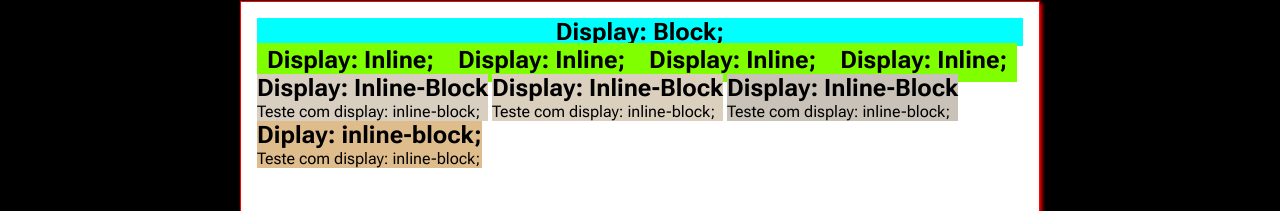
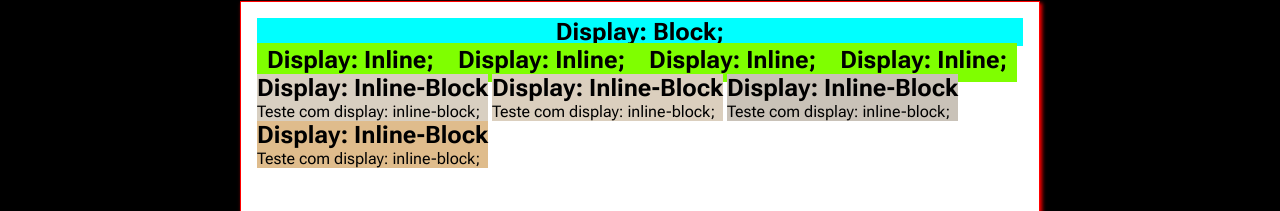
Before and after one commit to TalDoJulio/caderno-digital, a plain HTML site: page rascunho/rascunho003.html in a window 1280 px wide. Shown: the part 79-290 px from the top of the page. Drawn offline with Linux system fonts and the light colour scheme.

Commit message:
teste com display

```diff
--- a/rascunho/rascunho003.html
+++ b/rascunho/rascunho003.html
@@ -120,12 +120,12 @@
             </section>
 
             <section class="inline-block3">
-                    <h2 style="display: inline-block;">Display: Inline-Block</h2>
-                    <p>Teste com display: inline-block;</p>
+                <h2 style="display: inline-block;">Display: Inline-Block</h2>
+                <p>Teste com display: inline-block;</p>
             </section>
 
             <section class="inline-block4">
-                <h2>Diplay: inline-block;</h2>
+                <h2>Display: Inline-Block</h2>
                 <p>Teste com display: inline-block;</p>
             </section>
 
```
